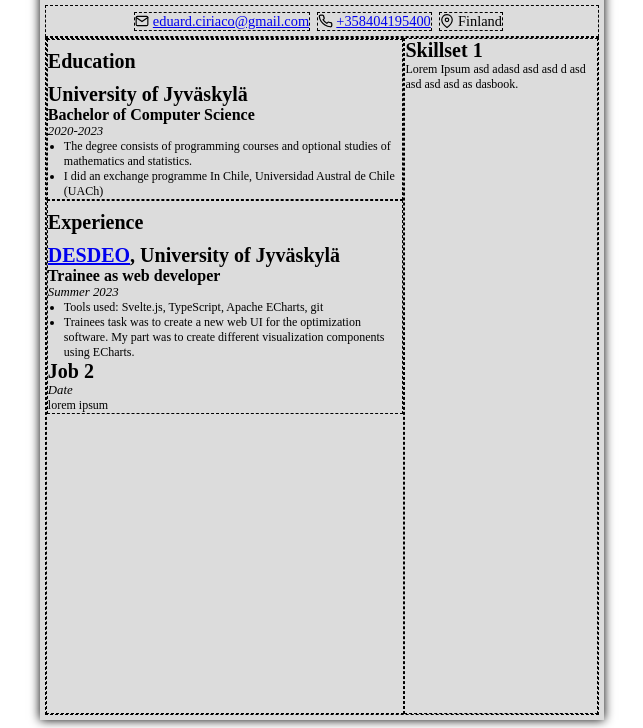
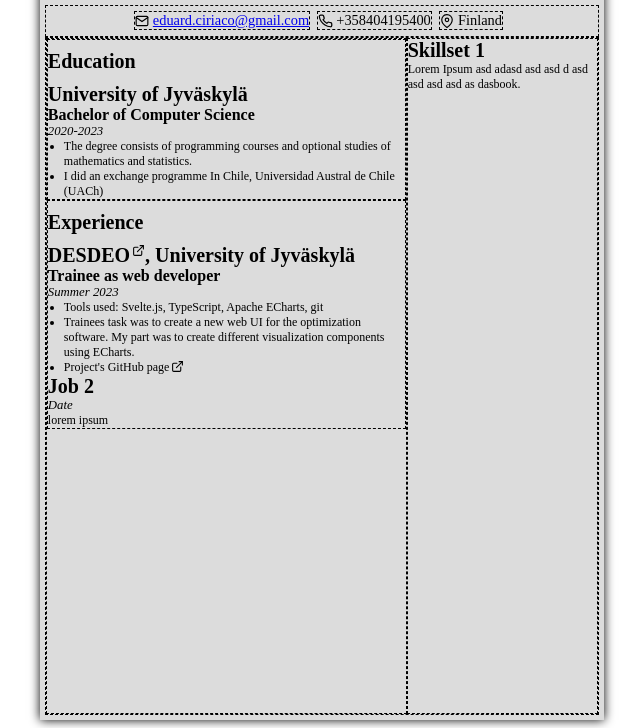
Before and after one commit to edciriac/resume, a plain HTML site: page index.html in a window 1280 px wide. Shown: the part 82-810 px from the top of the page, without its empty margins (318-961 px from the left). Drawn offline with Linux system fonts and the light colour scheme.

Commit message:
Add external link icon

```diff
--- a/index.html
+++ b/index.html
@@ -18,7 +18,7 @@
             </div>
             <div id="bar">
                 <div><img src="media/icons/mail.svg" alt=""> <a href="mailto:eduard.ciriaco@gmail.com">eduard.ciriaco@gmail.com </a> </div>
-                <div><img src="media/icons/phone.svg" alt=""> <a href="tel:+358404195400">+358404195400</a> </div>
+                <div><img src="media/icons/phone.svg" alt=""> +358404195400 </div>
                 <div><img src="media/icons/map-pin.svg" alt=""> <span>Finland</span> </div>
             </div>
             <div id="content">
@@ -43,7 +43,8 @@
                             <h3>Summer 2023</h3>
                             <ul>
                                 <li>Tools used: Svelte.js, TypeScript, Apache ECharts, git </li>
-                            <li>Trainees task was to create a new web UI for the optimization software. My part was to create different visualization components using ECharts.</li>
+                                <li>Trainees task was to create a new web UI for the optimization software. My part was to create different visualization components using ECharts.</li>
+                                <li><a href="https://github.com/industrial-optimization-group/desdeo-webui">Project's GitHub page</a></li>
                             </ul>
                         </article>
                         <article>
--- a/stylesheet.css
+++ b/stylesheet.css
@@ -20,6 +20,16 @@ p, li{
     font-size: 0.75em;
     font-weight: normal;
 }
+a[href^="http"] {
+    background: url("media/icons/external-link.svg") no-repeat top right;
+    background-size: 13px 13px;
+    padding-right: 15px;
+    text-decoration: none;
+    color: black;
+  }
+a[href^="http"]:hover {
+        text-decoration: underline;
+    }
 
 #paper {
     margin: auto;
```
Also changed, not shown: media/icons/external-link.svg (added).
